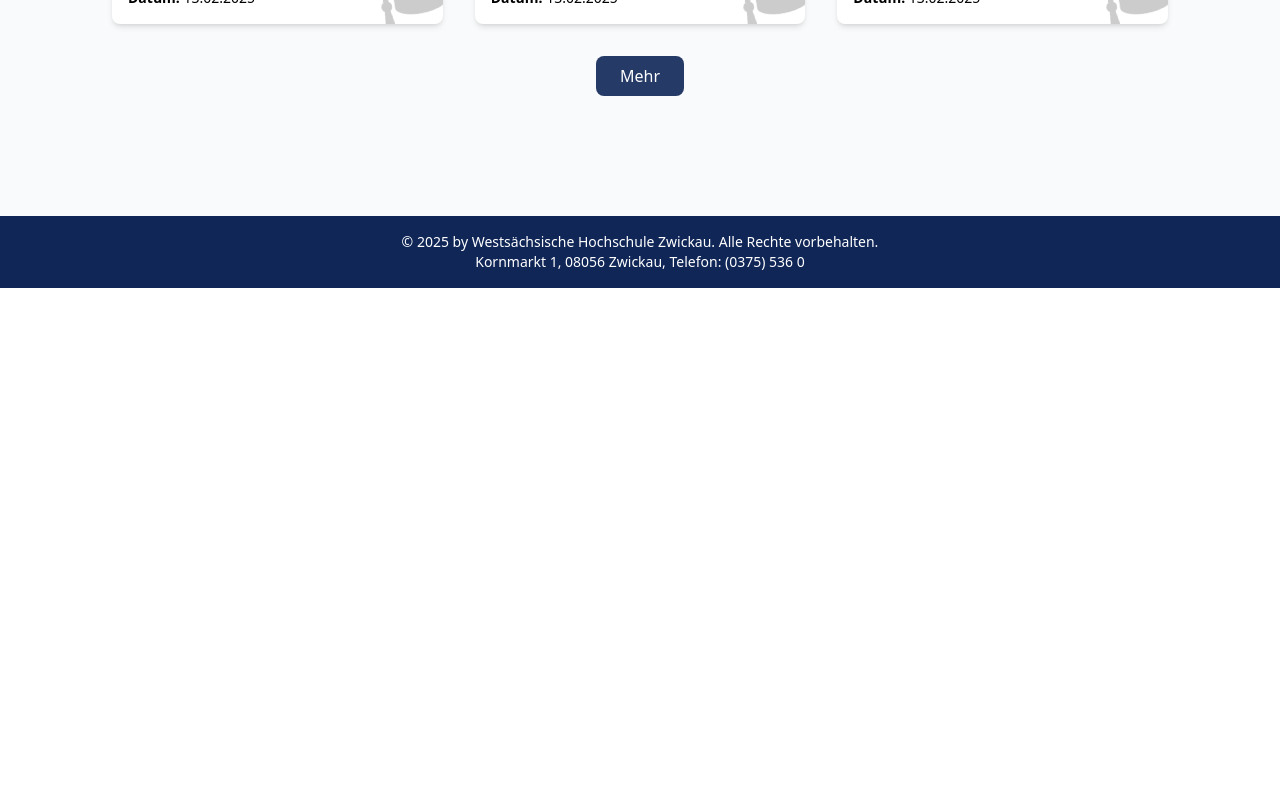
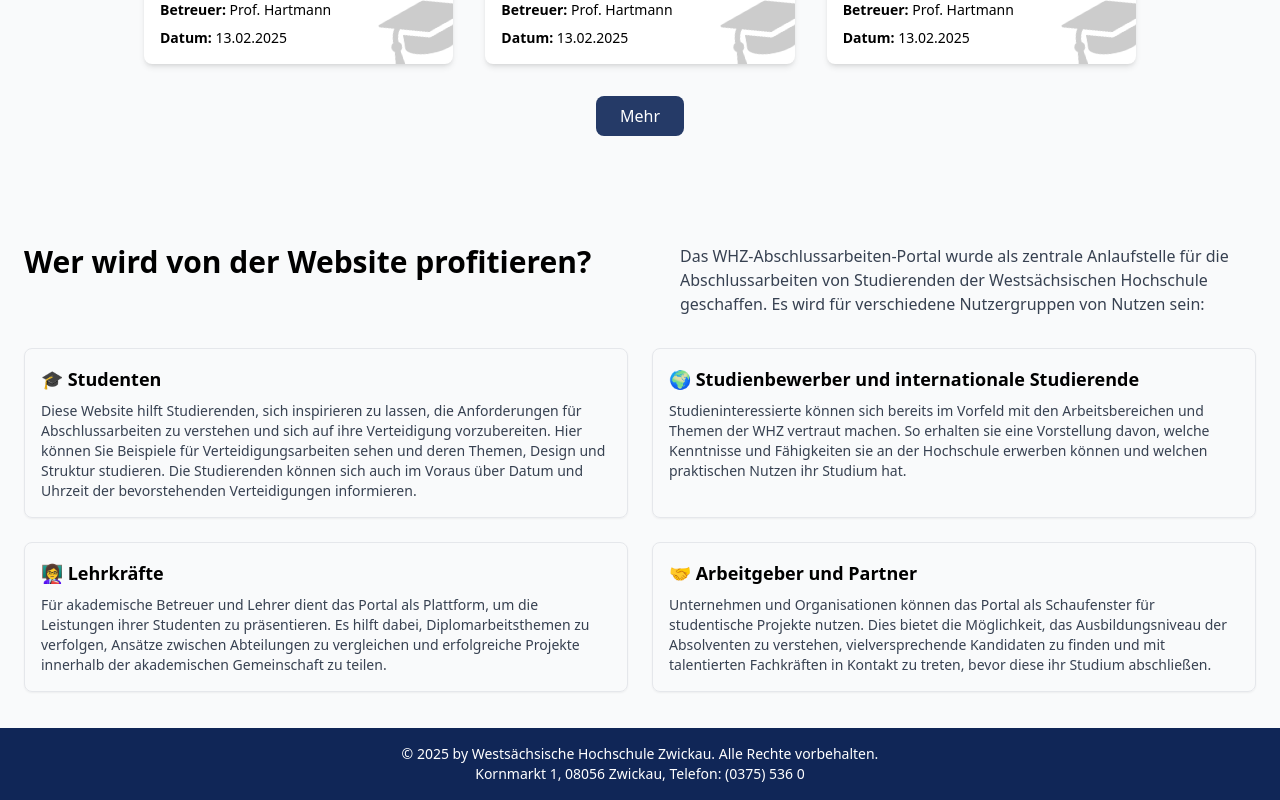
Before and after one commit to sharshekeev13/projEntw, a React (Vite) app: page / in a window 1280 px wide. Shown: the part 1225-2025 px from the top of the page. Before the commit the page ends 1513 px from the top, so only its background shows below. Built offline with nearby package versions, Linux system fonts and the light colour scheme.

Commit message:
feat: Added Benefit section

```diff
--- /dev/null
+++ b/src/pages/LandingPage/BenefitCard.tsx
@@ -0,0 +1,17 @@
+import React from 'react';
+import { Benefit } from '../../types/Benefit';
+
+interface BenefitCardProps {
+  benefit: Benefit;
+}
+
+const BenefitCard: React.FC<BenefitCardProps> = ({ benefit }) => {
+  return (
+    <div className="border rounded-lg p-4 shadow-sm hover:shadow-md transition">
+      <h3 className="text-lg font-bold mb-2">{benefit.icon} {benefit.title}</h3>
+      <p className="text-sm text-gray-700">{benefit.description}</p>
+    </div>
+  );
+};
+
+export default BenefitCard;
--- /dev/null
+++ b/src/pages/LandingPage/BenefitSection.tsx
@@ -0,0 +1,50 @@
+import React from 'react';
+import BenefitCard from './BenefitCard';
+import { Benefit } from '../../types/Benefit';
+
+const benefits: Benefit[] = [
+  {
+    id: 1,
+    icon: '🎓',
+    title: 'Studenten',
+    description: 'Diese Website hilft Studierenden, sich inspirieren zu lassen, die Anforderungen für Abschlussarbeiten zu verstehen und sich auf ihre Verteidigung vorzubereiten. Hier können Sie Beispiele für Verteidigungsarbeiten sehen und deren Themen, Design und Struktur studieren. Die Studierenden können sich auch im Voraus über Datum und Uhrzeit der bevorstehenden Verteidigungen informieren.'
+  },
+  {
+    id: 2,
+    icon: '🌍',
+    title: 'Studienbewerber und internationale Studierende',
+    description: 'Studieninteressierte können sich bereits im Vorfeld mit den Arbeitsbereichen und Themen der WHZ vertraut machen. So erhalten sie eine Vorstellung davon, welche Kenntnisse und Fähigkeiten sie an der Hochschule erwerben können und welchen praktischen Nutzen ihr Studium hat.'
+  },
+  {
+    id: 3,
+    icon: '👩‍🏫',
+    title: 'Lehrkräfte',
+    description: 'Für akademische Betreuer und Lehrer dient das Portal als Plattform, um die Leistungen ihrer Studenten zu präsentieren. Es hilft dabei, Diplomarbeitsthemen zu verfolgen, Ansätze zwischen Abteilungen zu vergleichen und erfolgreiche Projekte innerhalb der akademischen Gemeinschaft zu teilen.'
+  },
+  {
+    id: 4,
+    icon: '🤝',
+    title: 'Arbeitgeber und Partner',
+    description: 'Unternehmen und Organisationen können das Portal als Schaufenster für studentische Projekte nutzen. Dies bietet die Möglichkeit, das Ausbildungsniveau der Absolventen zu verstehen, vielversprechende Kandidaten zu finden und mit talentierten Fachkräften in Kontakt zu treten, bevor diese ihr Studium abschließen.'
+  }
+];
+
+const BenefitSection: React.FC = () => {
+  return (
+    <section className="px-6 py-3 max-w-7xl mx-auto">
+      <div className="flex flex-col md:flex-row md:justify-between md:items-start mb-8">
+        <h2 className="text-3xl font-bold mb-4 md:mb-0">Wer wird von der Website profitieren?</h2>
+        <p className="max-w-xl text-gray-700">
+          Das WHZ-Abschlussarbeiten-Portal wurde als zentrale Anlaufstelle für die Abschlussarbeiten von Studierenden der Westsächsischen Hochschule geschaffen. Es wird für verschiedene Nutzergruppen von Nutzen sein:
+        </p>
+      </div>
+      <div className="grid grid-cols-1 md:grid-cols-2 gap-6">
+        {benefits.map((benefit) => (
+          <BenefitCard key={benefit.id} benefit={benefit} />
+        ))}
+      </div>
+    </section>
+  );
+};
+
+export default BenefitSection;
--- a/src/pages/LandingPage/LandingPage.tsx
+++ b/src/pages/LandingPage/LandingPage.tsx
@@ -2,6 +2,7 @@ import React from 'react';
 import Hero from './Hero';
 import SearchBar from './SearchBar';
 import ProjectGrid from './ProjectGrid';
+import BenefitSection from './BenefitSection';
 
 const LandingPage: React.FC = () => {
   return (
@@ -9,6 +10,7 @@ const LandingPage: React.FC = () => {
         <Hero />
         <SearchBar />
         <ProjectGrid />
+        <BenefitSection />
     </div>
   );
 };
--- a/src/pages/LandingPage/ProjectGrid.tsx
+++ b/src/pages/LandingPage/ProjectGrid.tsx
@@ -1,5 +1,5 @@
 // components/ProjectGrid.tsx
-import React, { useState } from 'react';
+import React from 'react';
 import ProjectCard from './ProjectCard';
 import { Project } from '../../types/Project';
 
@@ -55,17 +55,15 @@ const mockProjects: Project[] = [
 ];
 
 const ProjectGrid: React.FC = () => {
-  const [projects, setProjects] = useState<Project[]>(mockProjects);
-
     return (
-    <div className="px-28 py-24">
+        <div className="px-36 py-24">
             <div className="grid grid-cols-1 sm:grid-cols-2 lg:grid-cols-3 gap-8">
-        {projects.map((project) => (
+                {mockProjects.map((project) => (
                     <ProjectCard key={project.id} project={project} />
                 ))}
             </div>
             <div className="flex justify-center mt-8">
-        <button className="text-white px-6 py-2 rounded-lg hover:bg-blue-800" style={{backgroundColor: 'rgb(37,58,103)'}}>
+                <button className="text-white px-6 py-2 rounded-lg hover:bg-blue-800" style={{ backgroundColor: 'rgb(37,58,103)' }}>
                     Mehr
                 </button>
             </div>
--- /dev/null
+++ b/src/types/Benefit.ts
@@ -0,0 +1,6 @@
+export interface Benefit {
+    id: number;
+    icon: string;
+    title: string;
+    description: string;
+  }
```
Lines whose indentation alone changed are shown as unchanged.
